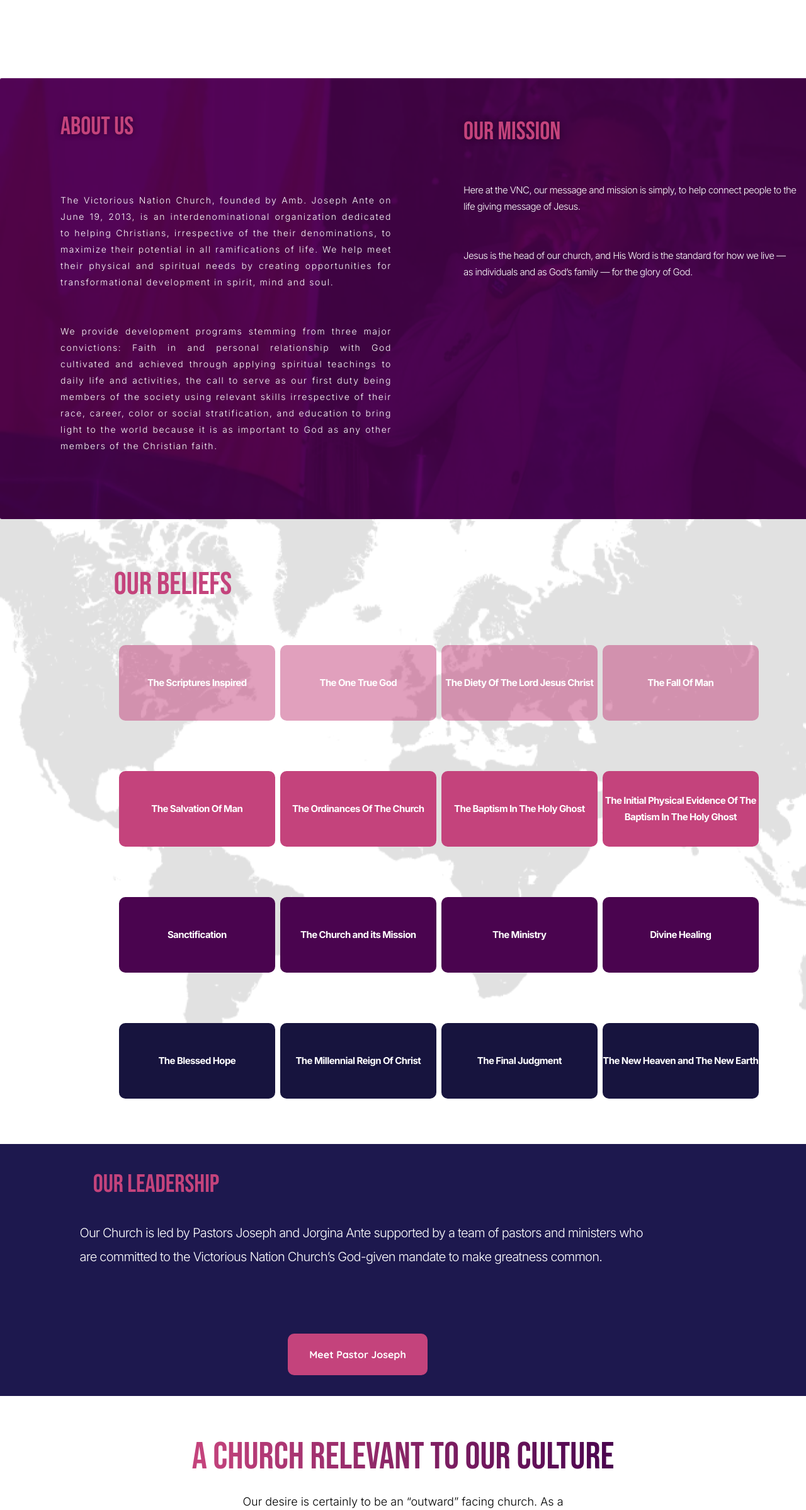
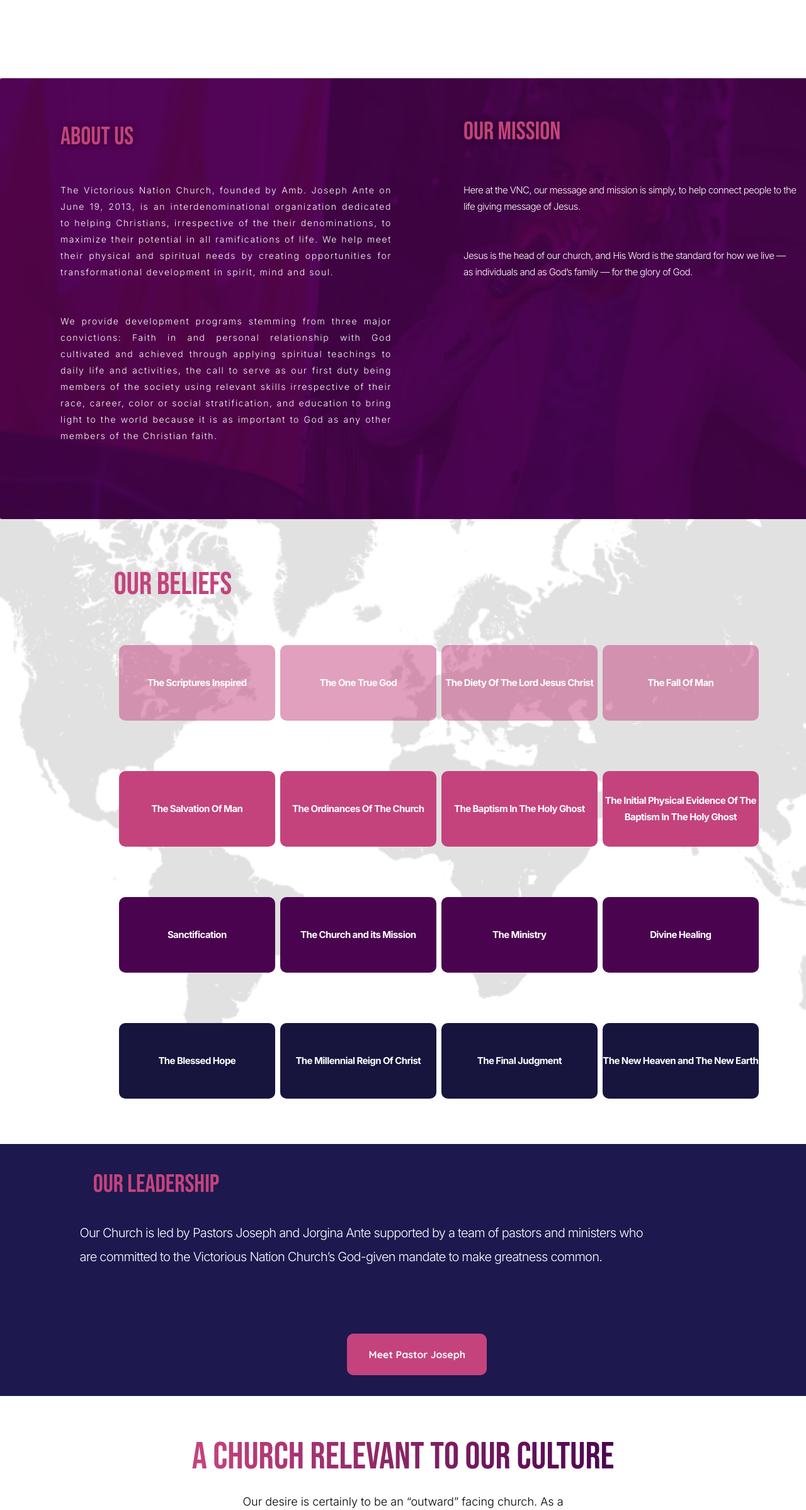
Before and after one commit to Hunchojoe19/VictoriousNation, a React (Create React App) app: page /about in a window 1280 px wide. Shown: the part 1208-3605 px from the top of the page at 63% size. Built offline with nearby package versions, Linux system fonts and the light colour scheme.

Commit message:
updates on the changes

```diff
--- a/src/components/About/about.css
+++ b/src/components/About/about.css
@@ -64,7 +64,7 @@
   color: #c4437c;
 }
 .purple-h2 p {
-  margin-top: 5rem;
+  margin-top: 3rem;
   font-family: "Inter";
   font-style: normal;
   width: 526px;
@@ -182,6 +182,7 @@
   width: 80%;
   height: 100px;
   margin-top: 2rem;
+  margin-left: 5.9rem;
   display: flex;
   justify-content: center;
   align-items: center;
@@ -200,7 +201,7 @@
   line-height: 16px;
   margin-left: 7rem;
   text-align: center;
-
+  cursor: pointer;
   color: #ffffff;
 
   flex: none;
--- a/src/components/third_page/ThreeCards.jsx
+++ b/src/components/third_page/ThreeCards.jsx
@@ -214,7 +214,7 @@ const ThreeCards = () => {
                   that is changing the world one soul at a time.
                 </p>
                 <p id="call_us">Call Us</p>
-                <p id="phone_no"> +1 (469)-514-0855</p>
+                <p id="phone_no"> +1 (469) 449-6383</p>
               </div>
               <button className="register_card">Register</button>
             </div>
```
